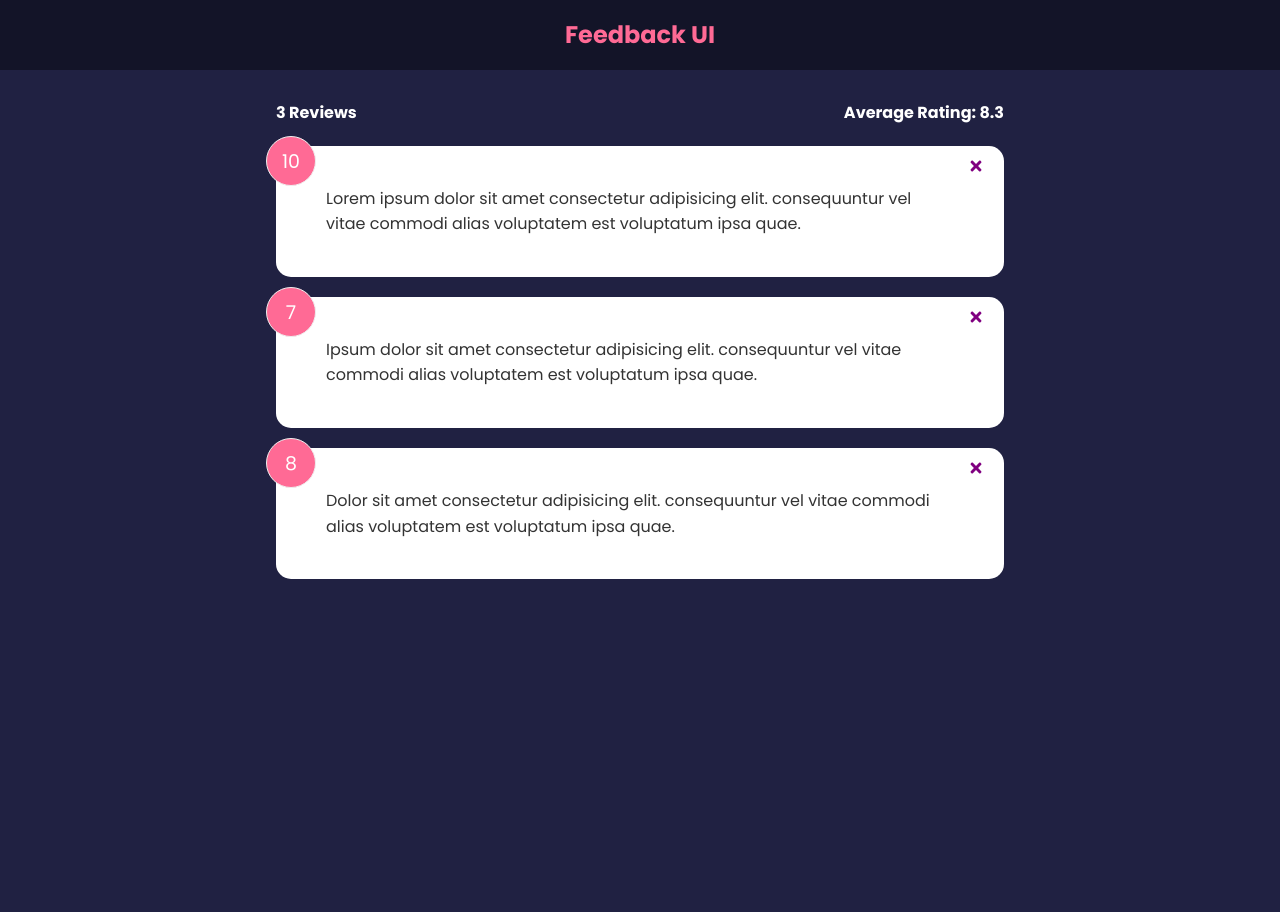
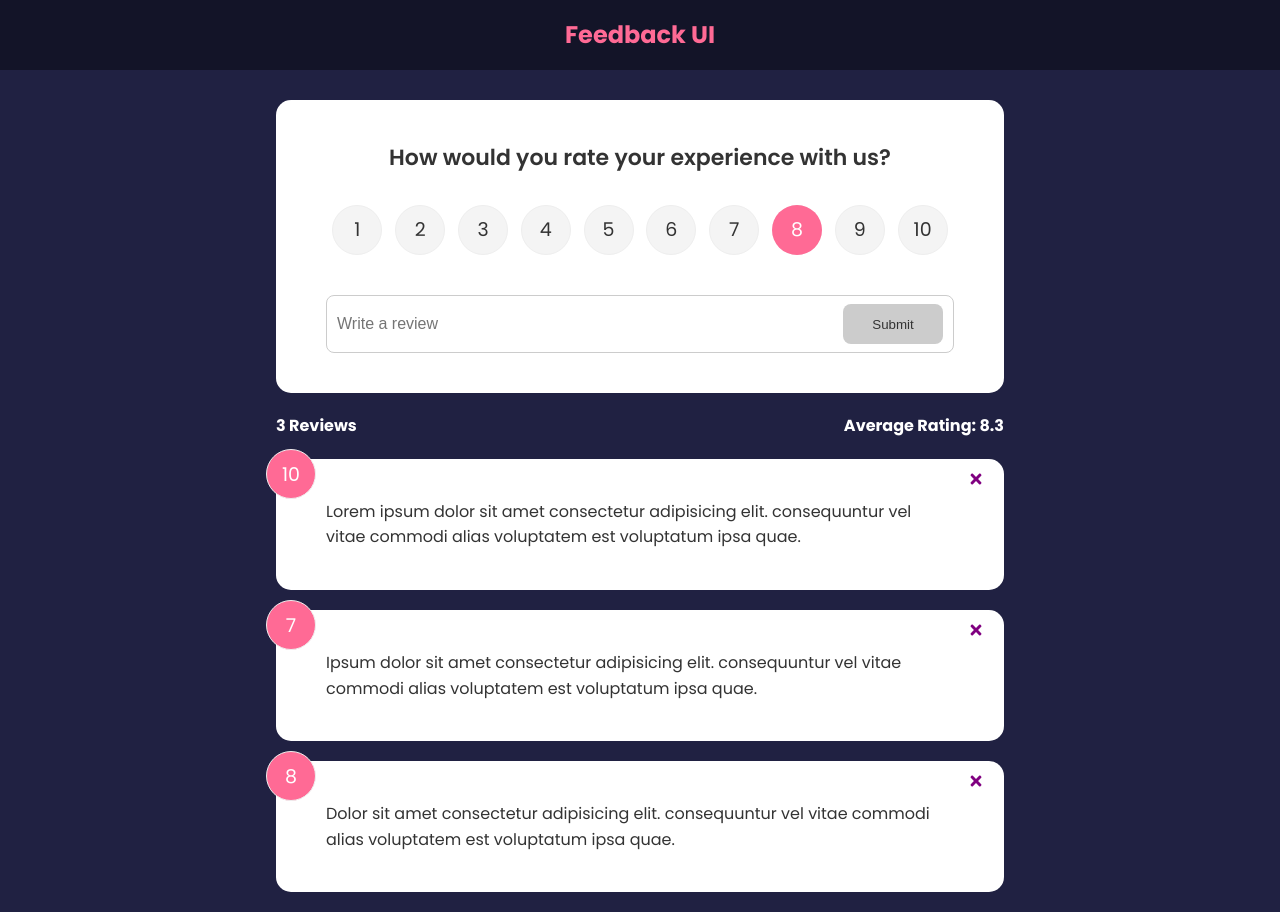
Before and after one commit to Abid-Hasan/rf2b-feedback-app, a React (Create React App) app: page / in a window 1280 px wide. Before the commit the page ends 800 px from the top, so only its background shows below. Built offline with nearby package versions, Linux system fonts and the light colour scheme; the HTML template or start-up script is replaced by a standard one.

Commit message:
Complete add and delete with animation

```diff
--- a/package.json
+++ b/package.json
@@ -6,10 +6,12 @@
     "@testing-library/jest-dom": "^5.16.2",
     "@testing-library/react": "^12.1.4",
     "@testing-library/user-event": "^13.5.0",
+    "framer-motion": "^4.1.17",
     "react": "^17.0.2",
     "react-dom": "^17.0.2",
     "react-icons": "^4.3.1",
     "react-scripts": "5.0.0",
+    "uuid": "^8.3.2",
     "web-vitals": "^2.1.4"
   },
   "scripts": {
--- a/src/App.js
+++ b/src/App.js
@@ -1,4 +1,6 @@
 import { useState } from "react";
+import { v4 as uuidv4 } from "uuid";
+import FeedbackForm from "./components/FeedbackForm";
 import FeedbackList from "./components/FeedbackList";
 import FeedbackStats from "./components/FeedbackStats";
 import Header from "./components/Header";
@@ -6,6 +8,11 @@
 
 function App() {
   const [feedback, setFeedback] = useState(FeedbackData);
+
+  const handleAdd = (newFeedback) => {
+    newFeedback.id = uuidv4();
+    setFeedback([newFeedback, ...feedback]);
+  };
 
   const handleDelete = (id) => {
     if (window.confirm("Are you sure want to delete?")) {
@@ -17,6 +24,7 @@
     <>
       <Header />
       <div className="container">
+        <FeedbackForm handleAdd={handleAdd} />
         <FeedbackStats feedback={feedback} />
         <FeedbackList feedback={feedback} handleDelete={handleDelete} />
       </div>
--- /dev/null
+++ b/src/components/FeedbackForm.jsx
@@ -0,0 +1,64 @@
+import React, { useState } from "react";
+import RatingSelect from "./RatingSelect";
+import Button from "./shared/Button";
+import Card from "./shared/Card";
+
+const FeedbackForm = ({ handleAdd }) => {
+  const [text, setText] = useState("");
+  const [rating, setRating] = useState(10);
+  const [btnDisabled, setBtnDisabled] = useState(true);
+  const [message, setMessage] = useState("");
+
+  const handleTextChange = ({ target: { value } }) => {
+    if (value === "") {
+      setBtnDisabled(true);
+      setMessage(null);
+    } else if (value.trim().length < 10) {
+      setMessage("Text must be at least 10 characters");
+      setBtnDisabled(true);
+    } else {
+      setMessage(null);
+      setBtnDisabled(false);
+    }
+    setText(value);
+  };
+
+  const handleSubmit = (e) => {
+    e.preventDefault();
+
+    if (text.trim().length < 10) return;
+
+    const newFeedback = {
+      text,
+      rating,
+    };
+
+    handleAdd(newFeedback);
+
+    setText("");
+  };
+
+  return (
+    <Card>
+      <form onSubmit={handleSubmit}>
+        <h2>How would you rate your experience with us?</h2>
+        <RatingSelect select={(rating) => setRating(rating)} />
+        <div className="input-group">
+          <input
+            onChange={handleTextChange}
+            value={text}
+            type="text"
+            placeholder="Write a review"
+          />
+          <Button type="submit" isDisabled={btnDisabled}>
+            Submit
+          </Button>
+        </div>
+
+        {message && <div className="message">{message}</div>}
+      </form>
+    </Card>
+  );
+};
+
+export default FeedbackForm;
--- a/src/components/FeedbackList.jsx
+++ b/src/components/FeedbackList.jsx
@@ -1,4 +1,5 @@
 import React from "react";
+import { motion, AnimatePresence } from "framer-motion";
 import FeedbackItem from "./FeedbackItem";
 
 const FeedbackList = ({ feedback, handleDelete }) => {
@@ -7,9 +8,22 @@
   }
   return (
     <div className="feedback-list">
-      {feedback.map((item) => (
-        <FeedbackItem key={item.id} item={item} handleDelete={handleDelete} />
-      ))}
+      <AnimatePresence>
+        {feedback.map((item) => (
+          <motion.div
+            key={item.id}
+            initial={{ opacity: 0 }}
+            animate={{ opacity: 1 }}
+            exit={{ opacity: 0 }}
+          >
+            <FeedbackItem
+              key={item.id}
+              item={item}
+              handleDelete={handleDelete}
+            />
+          </motion.div>
+        ))}
+      </AnimatePresence>
     </div>
   );
 };
--- /dev/null
+++ b/src/components/RatingSelect.jsx
@@ -0,0 +1,127 @@
+import React, { useState } from "react";
+
+const RatingSelect = ({ select }) => {
+  const [selected, setSelected] = useState(8);
+
+  const handleChange = ({ currentTarget: { value } }) => {
+    setSelected(+value);
+    select(+value);
+  };
+
+  return (
+    <ul className="rating">
+      <li>
+        <input
+          type="radio"
+          id="num1"
+          name="rating"
+          value="1"
+          onChange={handleChange}
+          checked={selected === 1}
+        />
+        <label htmlFor="num1">1</label>
+      </li>
+      <li>
+        <input
+          type="radio"
+          id="num2"
+          name="rating"
+          value="2"
+          onChange={handleChange}
+          checked={selected === 2}
+        />
+        <label htmlFor="num2">2</label>
+      </li>
+      <li>
+        <input
+          type="radio"
+          id="num3"
+          name="rating"
+          value="3"
+          onChange={handleChange}
+          checked={selected === 3}
+        />
+        <label htmlFor="num3">3</label>
+      </li>
+      <li>
+        <input
+          type="radio"
+          id="num4"
+          name="rating"
+          value="4"
+          onChange={handleChange}
+          checked={selected === 4}
+        />
+        <label htmlFor="num4">4</label>
+      </li>
+      <li>
+        <input
+          type="radio"
+          id="num5"
+          name="rating"
+          value="5"
+          onChange={handleChange}
+          checked={selected === 5}
+        />
+        <label htmlFor="num5">5</label>
+      </li>
+      <li>
+        <input
+          type="radio"
+          id="num6"
+          name="rating"
+          value="6"
+          onChange={handleChange}
+          checked={selected === 6}
+        />
+        <label htmlFor="num6">6</label>
+      </li>
+      <li>
+        <input
+          type="radio"
+          id="num7"
+          name="rating"
+          value="7"
+          onChange={handleChange}
+          checked={selected === 7}
+        />
+        <label htmlFor="num7">7</label>
+      </li>
+      <li>
+        <input
+          type="radio"
+          id="num8"
+          name="rating"
+          value="8"
+          onChange={handleChange}
+          checked={selected === 8}
+        />
+        <label htmlFor="num8">8</label>
+      </li>
+      <li>
+        <input
+          type="radio"
+          id="num9"
+          name="rating"
+          value="9"
+          onChange={handleChange}
+          checked={selected === 9}
+        />
+        <label htmlFor="num9">9</label>
+      </li>
+      <li>
+        <input
+          type="radio"
+          id="num10"
+          name="rating"
+          value="10"
+          onChange={handleChange}
+          checked={selected === 10}
+        />
+        <label htmlFor="num10">10</label>
+      </li>
+    </ul>
+  );
+};
+
+export default RatingSelect;
--- /dev/null
+++ b/src/components/shared/Button.jsx
@@ -0,0 +1,25 @@
+import React from "react";
+import PropTypes from "prop-types";
+
+const Button = ({ children, version, type, isDisabled }) => {
+  return (
+    <button type={type} disabled={isDisabled} className={`btn btn-${version}`}>
+      {children}
+    </button>
+  );
+};
+
+Button.defaultProps = {
+  version: "primary",
+  type: "button",
+  isDisabled: false,
+};
+
+Button.propTypes = {
+  version: PropTypes.string,
+  type: PropTypes.string,
+  isDisabled: PropTypes.bool,
+  children: PropTypes.node.isRequired,
+};
+
+export default Button;
```
Also changed, not shown: 1 other file (tests, documents, lock files or other folders).
